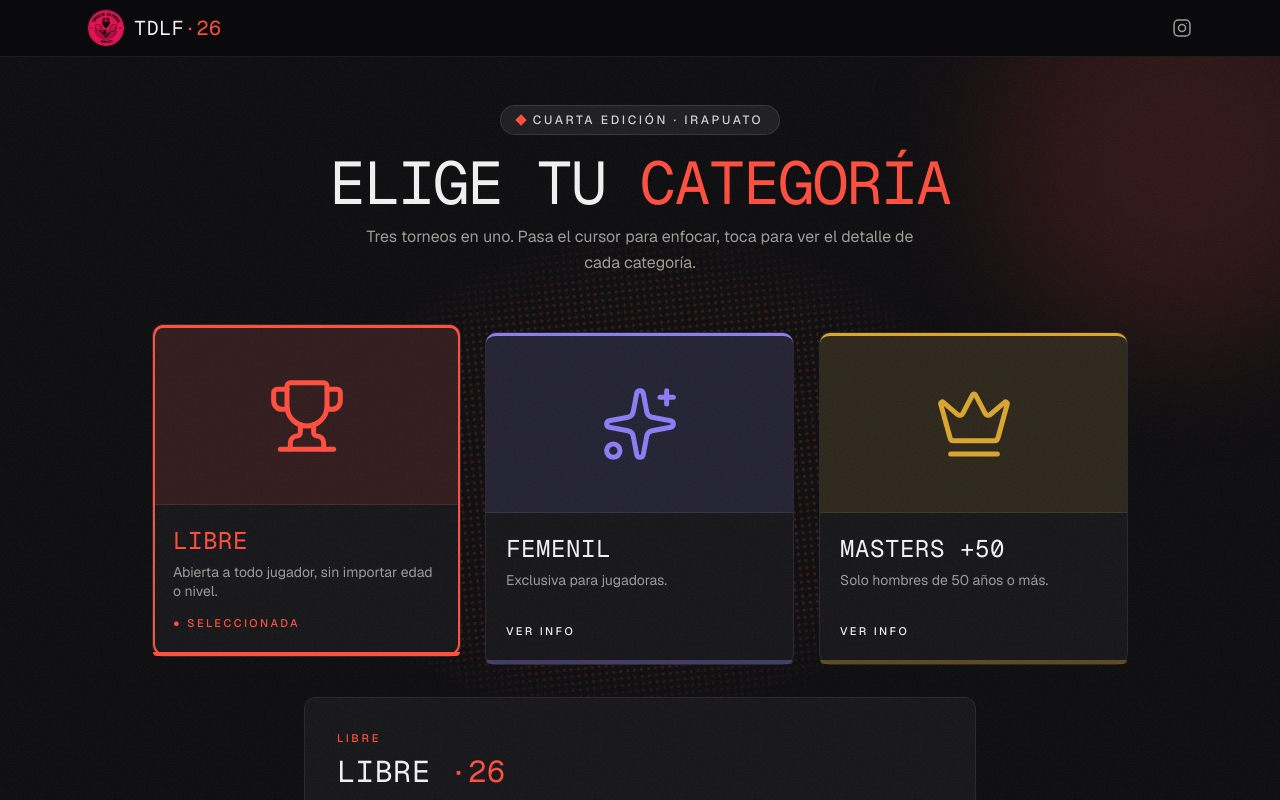
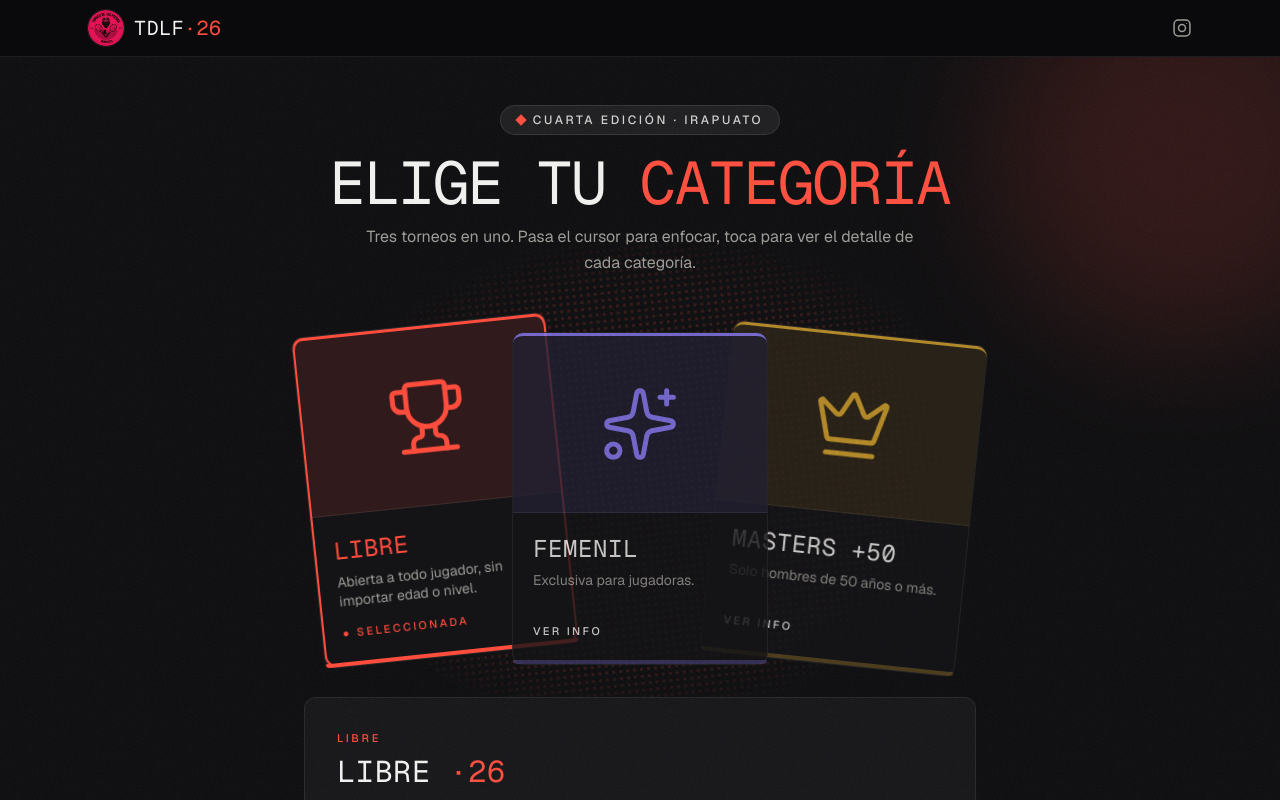
Before and after one commit to francisco-solis99/tdlf-26, a Next.js app: page /categorias in a window 1280 px wide. Shown: the top 800 px of the page. Built offline with nearby package versions, Linux system fonts and the light colour scheme.

Commit message:
feat(categorias): overlapping fan with hover fan-out and dimming

```diff
--- a/components/categorias-fan.tsx
+++ b/components/categorias-fan.tsx
@@ -1,6 +1,6 @@
 "use client";
 
-import { useState, type CSSProperties } from "react";
+import { useEffect, useState, type CSSProperties } from "react";
 import Link from "next/link";
 import { ArrowRight } from "lucide-react";
 
@@ -9,38 +9,87 @@ import { Card } from "@/components/ui/card";
 import { listCategorias } from "@/config/categorias";
 import { cn } from "@/lib/utils";
 
+// Posición del fan superpuesto (solo desktop): desplazamiento + rotación.
+// El overlap se logra con transform (GPU), así abrir/cerrar el fan anima suave.
+const FAN = [
+  { x: "72px", rot: "-6deg" },
+  { x: "0px", rot: "0deg" },
+  { x: "-72px", rot: "6deg" },
+] as const;
+
+function useMediaQuery(query: string) {
+  const [matches, setMatches] = useState(false);
+  useEffect(() => {
+    const mq = window.matchMedia(query);
+    const onChange = () => setMatches(mq.matches);
+    onChange();
+    mq.addEventListener("change", onChange);
+    return () => mq.removeEventListener("change", onChange);
+  }, [query]);
+  return matches;
+}
+
 export function CategoriasFan() {
   const cats = listCategorias();
   const [selected, setSelected] = useState(cats[0]?.slug ?? "libre");
+  const [hovered, setHovered] = useState<string | null>(null);
+  const desktop = useMediaQuery("(min-width: 640px)");
+  const reduceMotion = useMediaQuery("(prefers-reduced-motion: reduce)");
   const active = cats.find((c) => c.slug === selected) ?? cats[0];
+  // El fan solo anima en desktop con movimiento permitido; si no, cartas quietas.
+  const animate = desktop && !reduceMotion;
+  const fanning = animate && hovered !== null;
 
   return (
     <div>
-      {/* Cartas separadas con gap: stack en móvil, grilla de 3 en desktop */}
+      {/* Fan superpuesto en desktop (gap constante, overlap con transform);
+          stack separado en móvil */}
       <div
         role="group"
         aria-label="Categorías del torneo"
-        className="grid gap-4 sm:grid-cols-3 sm:gap-5 lg:gap-6"
+        className="grid gap-4 sm:flex sm:items-stretch sm:justify-center sm:gap-5"
       >
-        {cats.map((cat) => {
+        {cats.map((cat, i) => {
           const Icon = cat.icono;
           const isActive = cat.slug === selected;
+          const isHovered = hovered === cat.slug;
+          const fan = FAN[i % FAN.length];
+          // Sin hover: fan cerrado (overlap). Con hover en una carta: todas se
+          // enderezan y separan, la activa se eleva. Todo vía transform.
+          const transform = !animate
+            ? undefined
+            : fanning
+              ? isHovered
+                ? "translateY(-8px)"
+                : "none"
+              : `translateX(${fan.x}) rotate(${fan.rot})${isActive ? " translateY(-8px)" : ""}`;
+          const zIndex = !animate
+            ? undefined
+            : fanning
+              ? isHovered
+                ? 20
+                : 1
+              : i === 1
+                ? 10
+                : 1;
           return (
             <button
               key={cat.slug}
               type="button"
               onClick={() => setSelected(cat.slug)}
+              onMouseEnter={() => setHovered(cat.slug)}
+              onMouseLeave={() => setHovered(null)}
+              onFocus={() => setHovered(cat.slug)}
+              onBlur={() => setHovered(null)}
               aria-pressed={isActive}
               aria-label={`Seleccionar categoría ${cat.nombre}`}
               className={cn(
-                "group relative w-full cursor-pointer rounded-xl border bg-surface text-left outline-none transition-transform duration-500 ease-out will-change-transform focus-visible:ring-2 focus-visible:ring-[var(--cat)]",
-                "border-line",
-                // hover/foco: elevación sutil, sin escala para evitar saltos
-                "motion-safe:hover:-translate-y-2 motion-safe:focus-visible:-translate-y-2",
-                isActive && "motion-safe:-translate-y-2",
+                "group relative w-full cursor-pointer rounded-xl border bg-surface text-left outline-none transition-[transform,opacity] duration-500 ease-out will-change-transform focus-visible:ring-2 focus-visible:ring-[var(--cat)]",
+                "border-line sm:w-60 sm:shrink-0 lg:w-64",
+                isActive || isHovered ? "opacity-100" : "opacity-80",
               )}
               // CSS var por carta para el anillo de foco
-              style={{ "--cat": cat.color } as CSSProperties}
+              style={{ "--cat": cat.color, transform, zIndex } as CSSProperties}
             >
               <span
                 aria-hidden="true"
```
